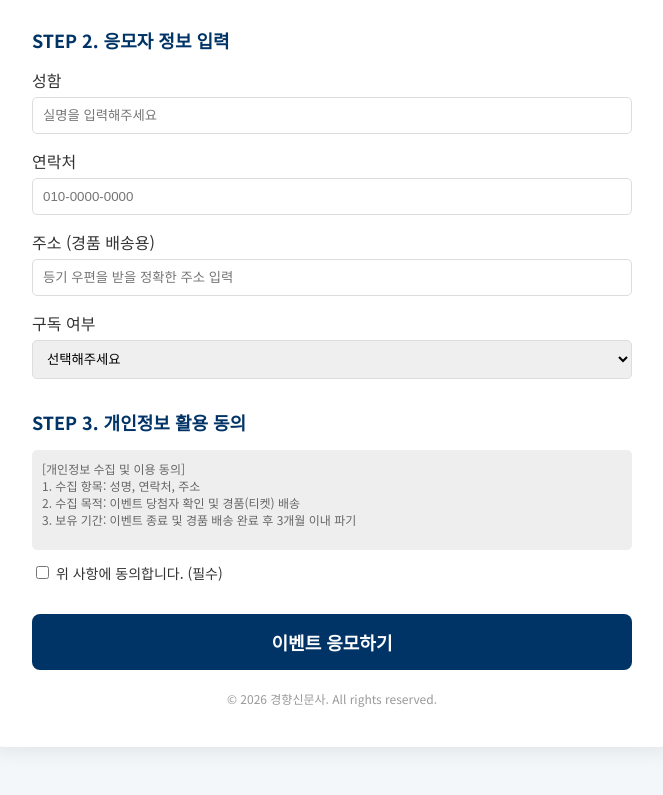
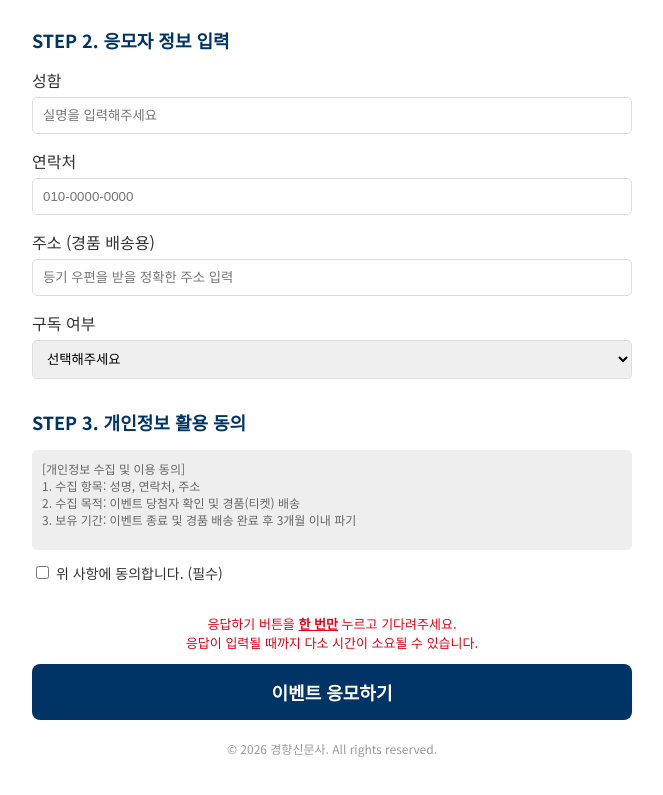
Before and after one commit to Jay-create221/khanmarketing, a plain HTML site: page index.html in a window 1280 px wide. Shown: the part 909-1704 px from the top of the page, without its empty margins (308-971 px from the left). Before the commit the page ends 1676 px from the top, so only its background shows below. Drawn offline with Linux system fonts and the light colour scheme.

Commit message:
Update index.html

```diff
--- a/index.html
+++ b/index.html
@@ -31,6 +31,10 @@
         .form-group input, .form-group select { width: 100%; padding: 10px; border: 1px solid #ddd; border-radius: 5px; box-sizing: border-box; }
 
         .agreement { font-size: 12px; color: #666; background: #eee; padding: 10px; border-radius: 5px; height: 80px; overflow-y: scroll; margin-bottom: 10px; }
+
+        /* 새로 추가된 안내 문구 스타일 */
+        .submit-warning { font-size: 13px; color: var(--accent-color); text-align: center; margin-bottom: 12px; word-break: keep-all; }
+        .submit-warning strong { font-weight: bold; text-decoration: underline; }
 
         .submit-btn { width: 100%; padding: 15px; background: var(--primary-color); color: #fff; border: none; border-radius: 8px; font-size: 18px; font-weight: bold; cursor: pointer; transition: background 0.3s; }
         .submit-btn:hover { background: #002244; }
@@ -114,8 +118,13 @@
                 2. 수집 목적: 이벤트 당첨자 확인 및 경품(티켓) 배송<br>
                 3. 보유 기간: 이벤트 종료 및 경품 배송 완료 후 3개월 이내 파기
             </div>
-            <!-- id="agreement" 속성 추가 -->
             <label style="font-size: 14px;"><input type="checkbox" id="agreement" required> 위 사항에 동의합니다. (필수)</label>
+        </div>
+
+        <!-- 안내 문구 추가 영역 -->
+        <div class="submit-warning">
+            응답하기 버튼을 <strong>한 번만</strong> 누르고 기다려주세요.<br>
+            응답이 입력될 때까지 다소 시간이 소요될 수 있습니다.
         </div>
 
         <button type="button" class="submit-btn" onclick="validateQuiz()">이벤트 응모하기</button>
@@ -152,11 +161,10 @@ function gradeQuiz() {
 }
 
 function validateQuiz() {
-    // 1. 개인정보 동의 체크 여부 확인 로직 추가
     const isAgreementChecked = document.getElementById('agreement').checked;
     if (!isAgreementChecked) {
         alert("개인정보 수집 및 이용에 동의해야 이벤트에 응모할 수 있습니다.");
-        return; // 동의하지 않았으므로 함수 실행 중단
+        return;
     }
 
     const q1 = document.querySelector('input[name="q1"]:checked')?.value;
```
